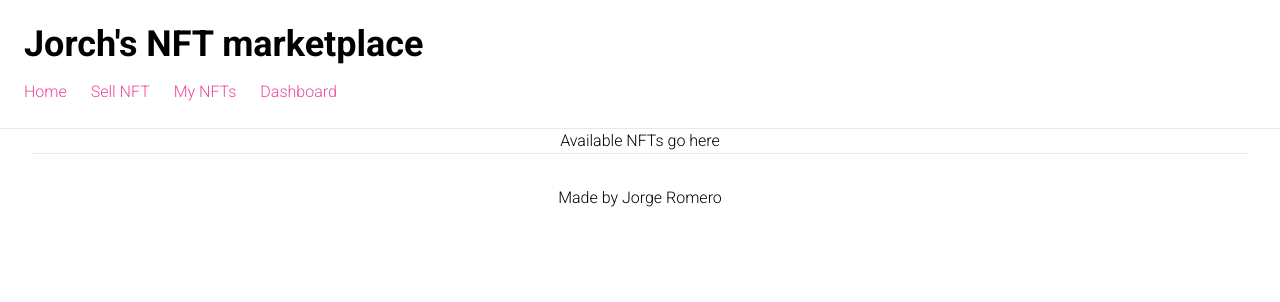
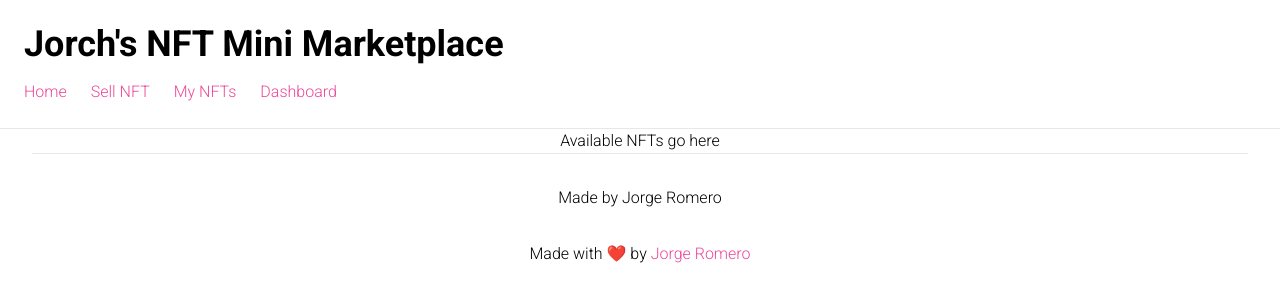
Before and after one commit to JorchRL/nft-marketplace, a Next.js app: page / in a window 1280 px wide. Shown: the top 302 px of the page. Built offline with nearby package versions, Linux system fonts and the light colour scheme.

Commit message:
Format _app.js and add footer

```diff
--- a/pages/_app.js
+++ b/pages/_app.js
@@ -1,29 +1,40 @@
-import '../styles/globals.css'
-import Link from "next/link"
+import "../styles/globals.css";
+import Link from "next/link";
 
 function MyApp({ Component, pageProps }) {
   return (
     <div>
-    <nav className='border-b p-6'>
-      <p className='text-4xl font-bold'>Jorch's NFT marketplace</p>
-      <div className='flex mt-4'>
+      <nav className="border-b p-6">
+        <p className="text-4xl font-bold">Jorch's NFT Mini Marketplace</p>
+        <div className="flex mt-4">
           <Link href="/">
-          <a className='mr-6 text-pink-500'>Home</a>
+            <a className="mr-6 text-pink-500">Home</a>
           </Link>
           <Link href="/create-nft">
-          <a className='mr-6 text-pink-500'>Sell NFT</a>
+            <a className="mr-6 text-pink-500">Sell NFT</a>
           </Link>
           <Link href="/my-nfts">
-          <a className='mr-6 text-pink-500'>My NFTs</a>
+            <a className="mr-6 text-pink-500">My NFTs</a>
           </Link>
           <Link href="/dashboard">
-          <a className='mr-6 text-pink-500'>Dashboard</a>
+            <a className="mr-6 text-pink-500">Dashboard</a>
           </Link>
         </div>
       </nav>
       <Component {...pageProps} />
+      <footer className="flex justify-center">
+        Made with ❤️ by
+        <a
+          href="https://blog.jrlgs.dev"
+          target="_blank"
+          rel="noopener noreferrer"
+          className="text-pink-500"
+        >
+          &nbsp;Jorge Romero
+        </a>
+      </footer>
     </div>
-  )
+  );
 }
 
-export default MyApp
+export default MyApp;
```
Lines whose indentation alone changed are shown as unchanged.
